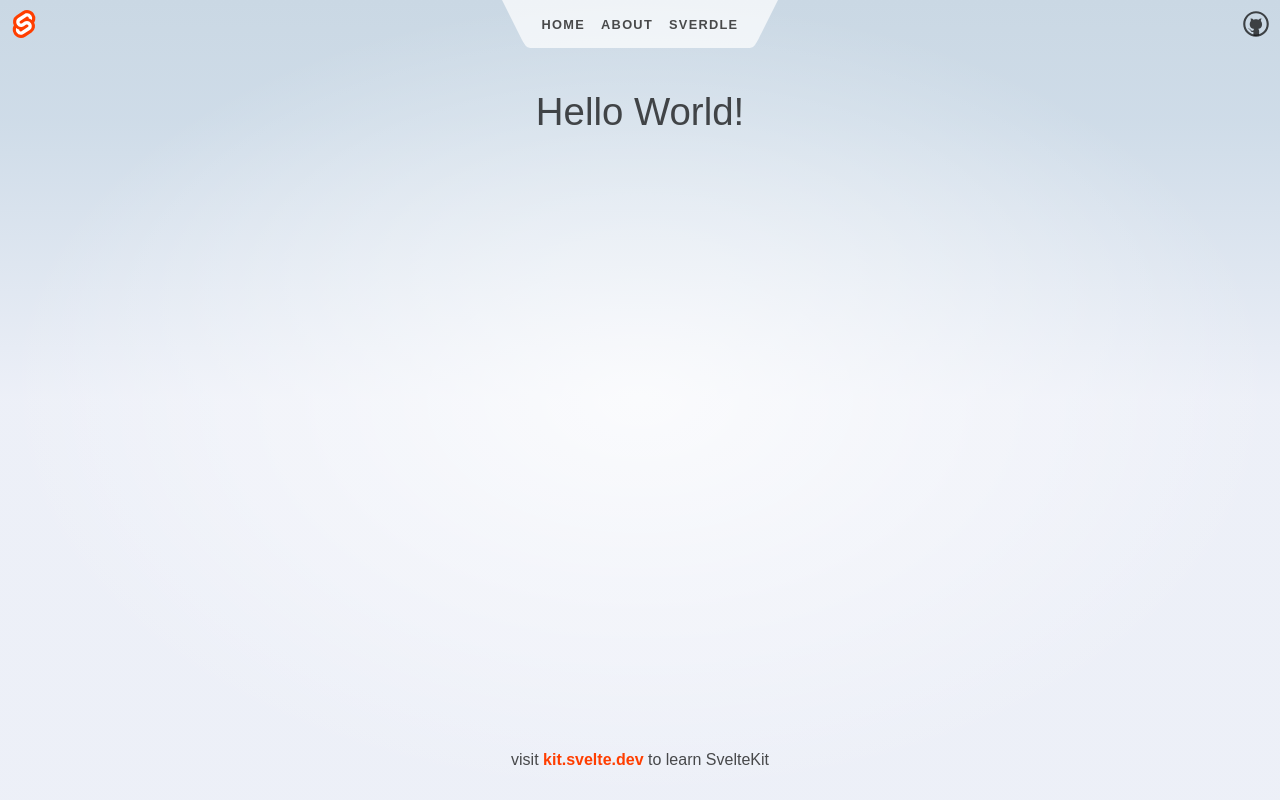
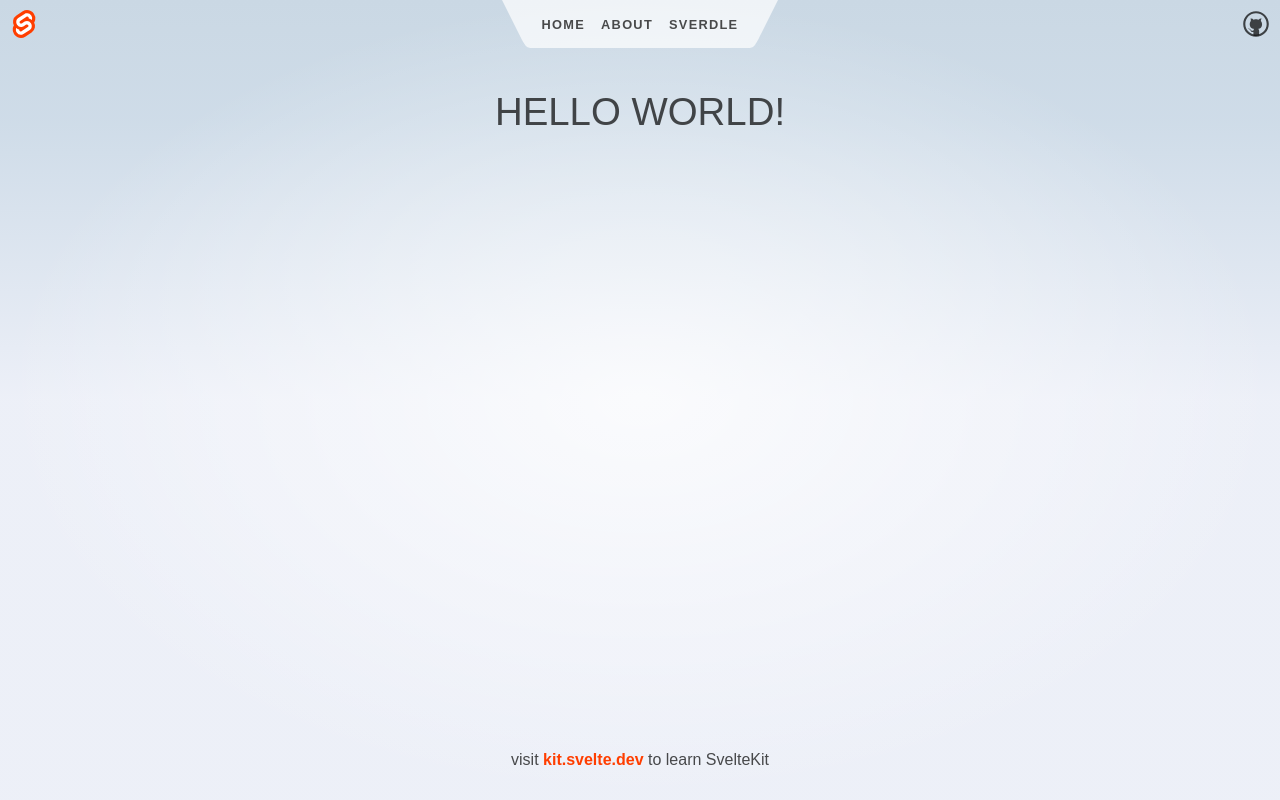
Before and after one commit to Tatsu015/svelte-sample, a SvelteKit app: page /hello in a window 1280 px wide. Built offline with nearby package versions, Linux system fonts and the light colour scheme.

Commit message:
call js function

```diff
--- a/src/routes/hello/+page.svelte
+++ b/src/routes/hello/+page.svelte
@@ -4,7 +4,8 @@
 </svelte:head>
 
 <script>
-    let name = "World";
+    let greet = "Hello"
+    let name = "World".toUpperCase();
 </script>
 
-<h1>Hello {name}!</h1>
+<h1>{greet.toUpperCase()} {name}!</h1>
```
